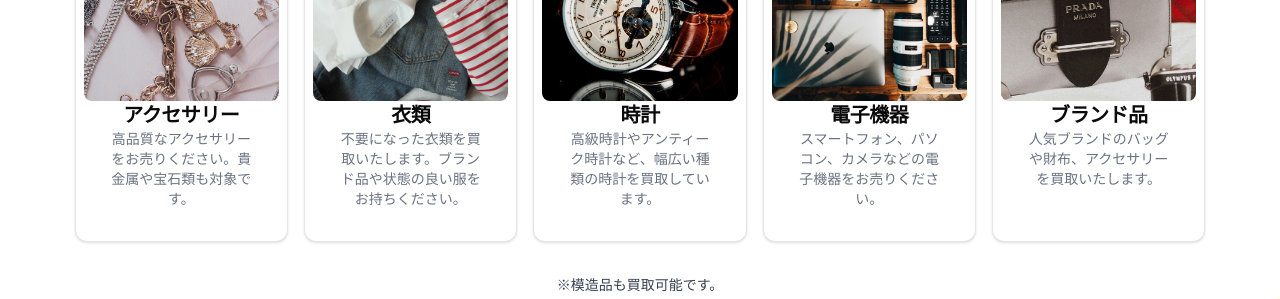
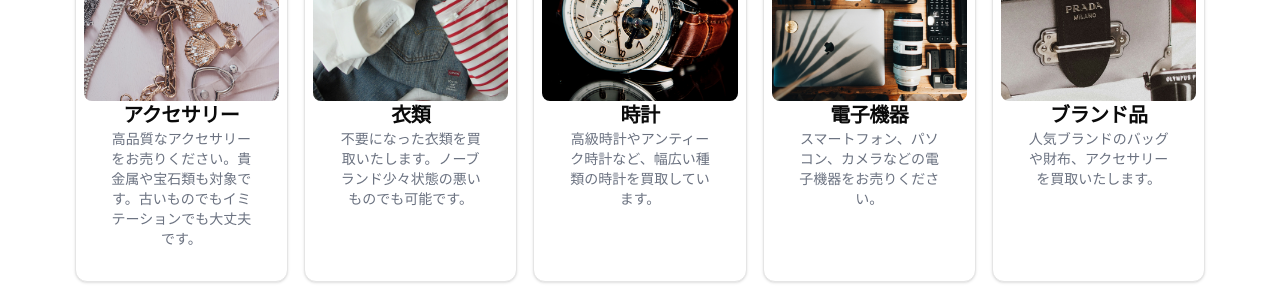
Before and after one commit to gsc-04201/ebisu-site, a Next.js app: page / in a window 1280 px wide. Shown: the part 1860-2159 px from the top of the page. Built offline with nearby package versions, Linux system fonts and the light colour scheme; a web font is replaced by a local one.

Commit message:
テキスト修正

```diff
--- a/components/ui/index/purchase-items-carousel.tsx
+++ b/components/ui/index/purchase-items-carousel.tsx
@@ -23,14 +23,14 @@ export function PurchaseItemsCarousel({ isSm }: PurchaseItemsCarouselProps) {
       id: 1,
       title: "アクセサリー",
       description:
-        "高品質なアクセサリーをお売りください。貴金属や宝石類も対象です。",
+        "高品質なアクセサリーをお売りください。貴金属や宝石類も対象です。古いものでもイミテーションでも大丈夫です。",
       img: "/accessory.png",
     },
     {
       id: 2,
       title: "衣類",
       description:
-        "不要になった衣類を買取いたします。ブランド品や状態の良い服をお持ちください。",
+        "不要になった衣類を買取いたします。ノーブランド少々状態の悪いものでも可能です。",
       img: "/clothing.png",
     },
     {
```
